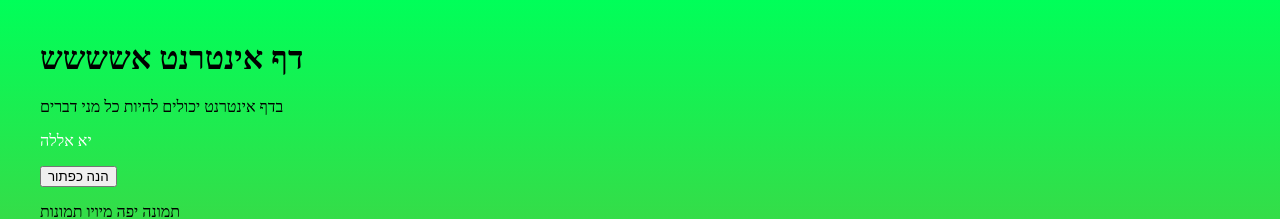
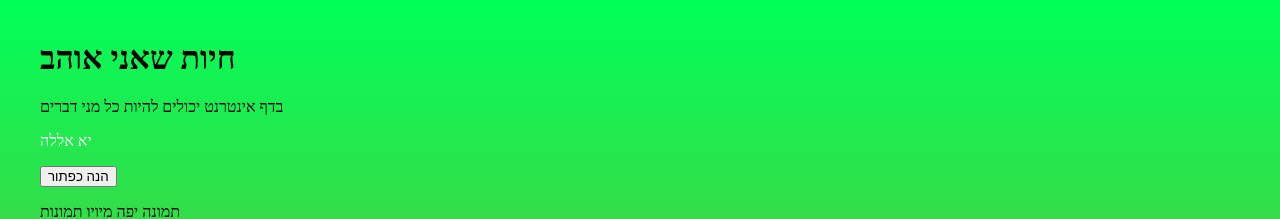
Before and after one commit to Yovel-sys/animals-i-like, a plain HTML site: page index.html in a window 1280 px wide. Shown: the top 219 px of the page. Drawn offline with Linux system fonts and the light colour scheme.

Commit message:
change the header to animals i like

```diff
--- a/index.html
+++ b/index.html
@@ -14,7 +14,7 @@ h1
 
          -->
         <h1>
-             דף אינטרנט אשששש
+             חיות שאני אוהב
         </h1>
 
         בדף אינטרנט יכולים להיות כל מני דברים
```
